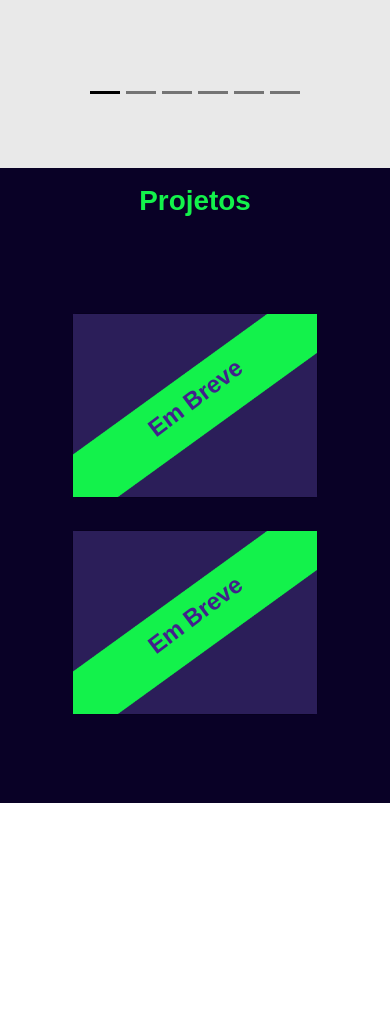
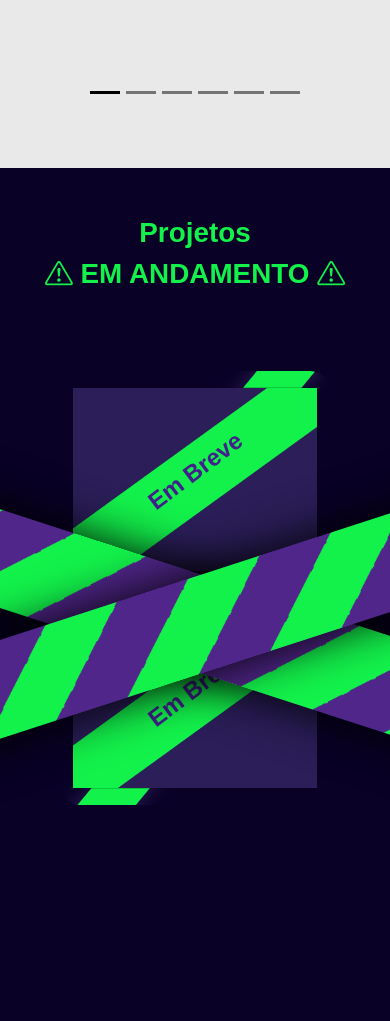
Before and after one commit to Renan-VilaNova/Portifolio, a plain HTML site: page index.html in a window 390 px wide. Shown: the part 3872-4893 px from the top of the page. Before the commit the page ends 4675 px from the top, so only its background shows below. Drawn offline with nearby package versions, Linux system fonts and the light colour scheme; a web font is replaced by a local one.

Commit message:
Complete

```diff
--- a/assets/Css/global/animations.css
+++ b/assets/Css/global/animations.css
@@ -69,8 +69,8 @@
     left: 39%;
     width: 45px;
     height: 180%;
-    background-color: var(--cor-3);
-    box-shadow: 0 0 20px var(--cor-7);
+    background-color: var(--cor-Lime);
+    box-shadow: 0 0 20px var(--cor-Deep-Purple);
     animation: animate 4s linear infinite;
   }
   .border-animated::after {
@@ -79,7 +79,7 @@
     border-radius: 16px;
   }
   .shadow {
-    box-shadow: 0 0 20px var(--cor-7);
+    box-shadow: 0 0 20px var(--cor-Deep-Purple);
   }
   .expandir-Texto:hover {
     transform: scale(1.5);
--- a/assets/Css/global/normalize.css
+++ b/assets/Css/global/normalize.css
@@ -27,12 +27,10 @@ body {
   }
 }
 }
-ol,
-ul {
+ol,ul {
   list-style: none;
 }
-blockquote,
-q {
+blockquote,q {
   quotes: none;
 }
 blockquote:before,blockquote:after,q:before,q:after {
@@ -52,9 +50,6 @@ p {
   font-size: 1em;
   font-weight: 600;
 }
-header{
-  position: sticky;
-}
 /* Scrollbar Customized */
 ::-webkit-scrollbar {
   width: 7px;
@@ -63,3 +58,31 @@ header{
 ::-webkit-scrollbar-thumb {
   background-color: var(--cor-Lime);
 }
+
+/* #50268a */
+.linha-listrada {
+  background-image: linear-gradient(-45deg, var(--cor-Dark-Violet) 25%, var(--cor-Lime) 25%, var(--cor-Lime) 50%, var(--cor-Dark-Violet) 50%, var(--cor-Dark-Violet) 75%, var(--cor-Lime) 75%, var(--cor-Lime));
+  background-size: 150px 150px;
+  height: 94px;
+  width: 153vw;
+  margin: 0px 0;
+  position: absolute;
+  top: 48%;
+  right: -28%;
+  z-index: 1;
+  rotate: 18deg;
+  box-shadow: 0 0 50px var(--cor-black);
+}
+.linha-listrada2{
+  background-image: linear-gradient(-45deg, var(--cor-Dark-Violet) 25%, var(--cor-Lime) 25%, var(--cor-Lime) 50%, var(--cor-Dark-Violet) 50%, var(--cor-Dark-Violet) 75%, var(--cor-Lime) 75%, var(--cor-Lime));
+  background-size: 150px 150px;
+  height: 94px;
+  width: 153vw;
+  margin: 0px 0;
+  position: absolute;
+  top: 48%;
+  right: -28%;
+  z-index: 1;
+  rotate: -18deg;
+  box-shadow: 0 0 50px var(--cor-black);
+}
--- a/assets/Css/global/responsive.css
+++ b/assets/Css/global/responsive.css
@@ -18,6 +18,9 @@
     background: linear-gradient(var(--cor-Dark-Blue) 70%, var(--cor-Deep-Purple) 30%);
   }
 }
+section{
+  height: auto;
+}
 @media (min-width: 575px) {
   html {
     height: 100dvh;
@@ -29,12 +32,12 @@
   }
 }
 @media (min-width: 575px) {
-  section {
+  .sections-Heigth {
     height: 100dvh;
   }
 }
 @media (max-height: 850px) {
-  section {
+  .sections-Heigth {
     height: auto;
   }
 }
--- a/assets/Css/global/variables.css
+++ b/assets/Css/global/variables.css
@@ -3,6 +3,7 @@
   --cor-Dark-Blue: #090126;
   --cor-Deep-Purple: #2b1e59;
   --cor-Royal-Purple: #42208c;
+  --cor-Dark-Violet: #50268a;
   --cor-Medium-Purple: #6e34bf;
   --cor-White: #e9e9e9;
   --cor-black: #000000;
--- a/index.html
+++ b/index.html
@@ -115,7 +115,8 @@
 
       <!-- Início da seção Home -->
       <section
-        class="d-flex overflow-hidden justify-content-center align-items-center position-relative backgroundHome"
+        class="d-flex overflow-hidden justify-content-center align-items-center position-relative backgroundHome
+        sections-Heigth"
         id="scrollspyHeading1"
       >
         <img
@@ -256,7 +257,7 @@
       <!-- Início da seção Metas -->
       <section
         id="scrollspyHeading2"
-        class="overflow-hidden position-relative colorWhite"
+        class="overflow-hidden position-relative colorWhite sections-Heigth"
       >
         <div class="container text-right mx-auto position-relative">
           <div
@@ -706,19 +707,24 @@
       <!-- Final da seção Habilidades -->
 
       <!-- Início da seção Projetos -->
-      <section id="scrollspyHeading5" class="color4">
+      <section id="scrollspyHeading5" class="color4 sections-Heigth overflow-hidden position-relative">
         <div class="container">
           <div class="row">
-            <div class="col-12 mt-3">
+            <div class="col-12 mt-5">
               <h1
-                class="colorText3 text-center text-md-start"
+                class="colorText3 text-center"
                 style="font-weight: 900"
               >
                 Projetos
               </h1>
             </div>
+            <div class="col text-center colorText3">
+              <h1 class="fw-bold fs-1"> <i class="bi bi-exclamation-triangle"></i> EM ANDAMENTO <i class="bi bi-exclamation-triangle"></i> </h1>
+            </div>
           </div>
         </div>
+        <div class="linha-listrada"></div>
+        <div class="linha-listrada2"></div>
         <div class="container p-5 perfilImgReveal">
           <div class="row row-cols-1 row-cols-md-3 p-4">
             <div class="col py-3 border-animated">
@@ -792,8 +798,8 @@
             </div>
           </div>
         </div>
-        <div class="container px-5 d-none d-md-block perfilImgReveal">
-          <div class="row row-cols-1 row-cols-md-3 px-4">
+        <div class="container px-5 mb-5 d-none d-md-block perfilImgReveal">
+          <div class="row row-cols-1 row-cols-md-3 mb-3 p-4">
             <div class="col py-3 border-animated">
               <div
                 class="card d-flex align-items-center justify-content-center"
@@ -865,6 +871,10 @@
             </div>
           </div>
         </div>
+        <div
+        class="row py-5 mt-5"
+        style="height: 1px"
+      ></div>
       </section>
       <!-- Final da seção Projetos -->
     </main>
```
